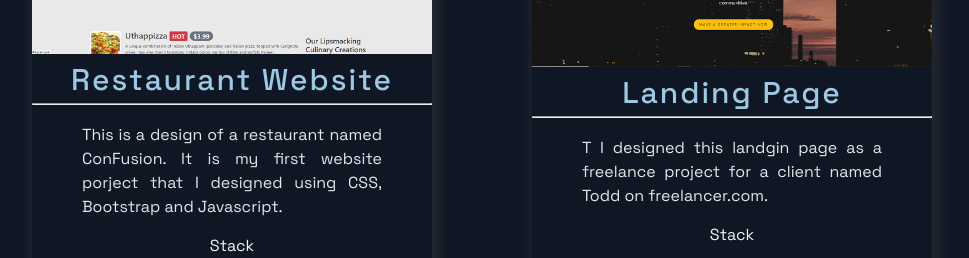
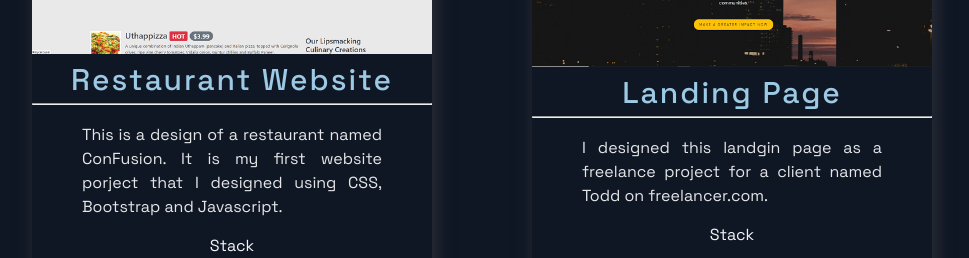
Before and after one commit to ImranAhmed26/Portfolio-React, a Next.js app: page / in a window 1280 px wide. Shown: the part 1120-1378 px from the top of the page, without its empty margins (158-1127 px from the left). Built offline with nearby package versions, Linux system fonts and the light colour scheme.

Commit message:
fixed spelling mistake on projects section

```diff
--- a/src/constants/constants.js
+++ b/src/constants/constants.js
@@ -11,7 +11,7 @@ export const projects = [
   },
   {
     title: 'Landing Page',
-    description:"T I designed this landgin page as a freelance project for a client named Todd on freelancer.com.",
+    description:"I designed this landgin page as a freelance project for a client named Todd on freelancer.com.",
     image: '/images/2.png',
     tags: [ 'JavaScript', 'CSS'],
     source: 'https://github.com/ImranAhmed26/Toppi-landing-page/blob/master/index.html',
```
Also changed, not shown: .gitignore not heeded.txt (deleted), .gitignore.txt (added), 2 other files (tests, documents, lock files or other folders).
